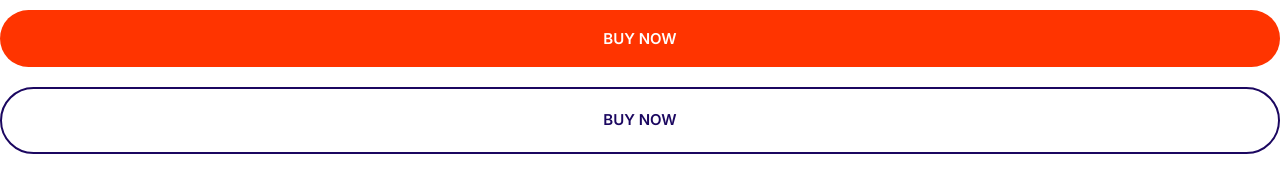
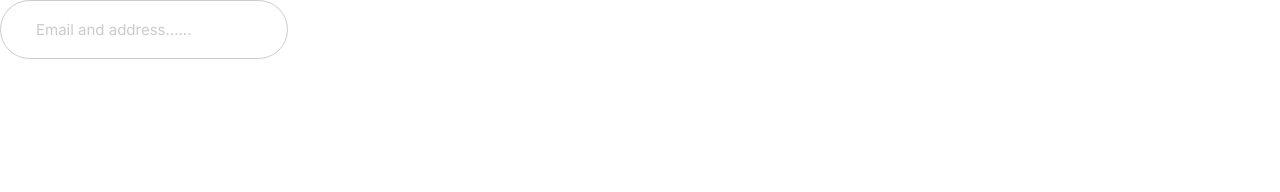
Before and after one commit to arshamDev/ArshamDev, a plain HTML site: page index.html in a window 1280 px wide. Drawn offline with Linux system fonts and the light colour scheme.

Commit message:
Build the Input component

```diff
--- a/css/styles.css
+++ b/css/styles.css
@@ -201,3 +201,20 @@ p {
     font-size: 1.5rem;
   }
 }
+/* Inputs */
+.input {
+  padding: 2rem 3.5rem;
+  border: 1px solid #ccc;
+  border-radius: 30px;
+  outline: 0;
+  color: var(--color-heading);
+  font-size: 2rem;
+}
+::placeholder {
+  color: #cdcbc7;
+}
+@media screen and (min-width: 1024px) {
+  .input {
+    font-size: 1.5rem;
+  }
+}
--- a/index.html
+++ b/index.html
@@ -15,7 +15,12 @@
     <title>Document</title>
   </head>
   <body>
-    <button class="btn btn--accent btn--block">Buy Now</button>
-    <a class="btn btn--outline btn--block" href="">Buy Now</a>
+    <input
+      class="input"
+      type="text"
+      name=""
+      id=""
+      placeholder="Email and address......"
+    />
   </body>
 </html>
```
Also changed, not shown: components/buttons.html (added, +2 -0 lines).
